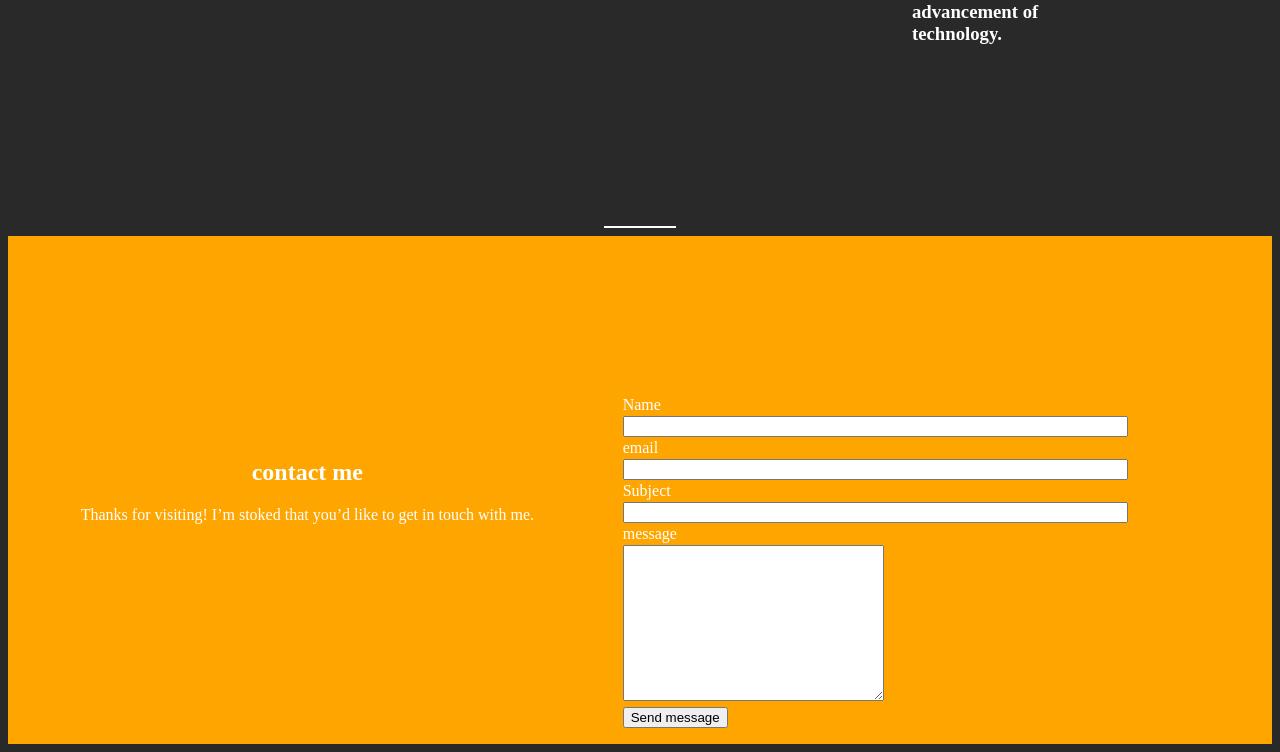
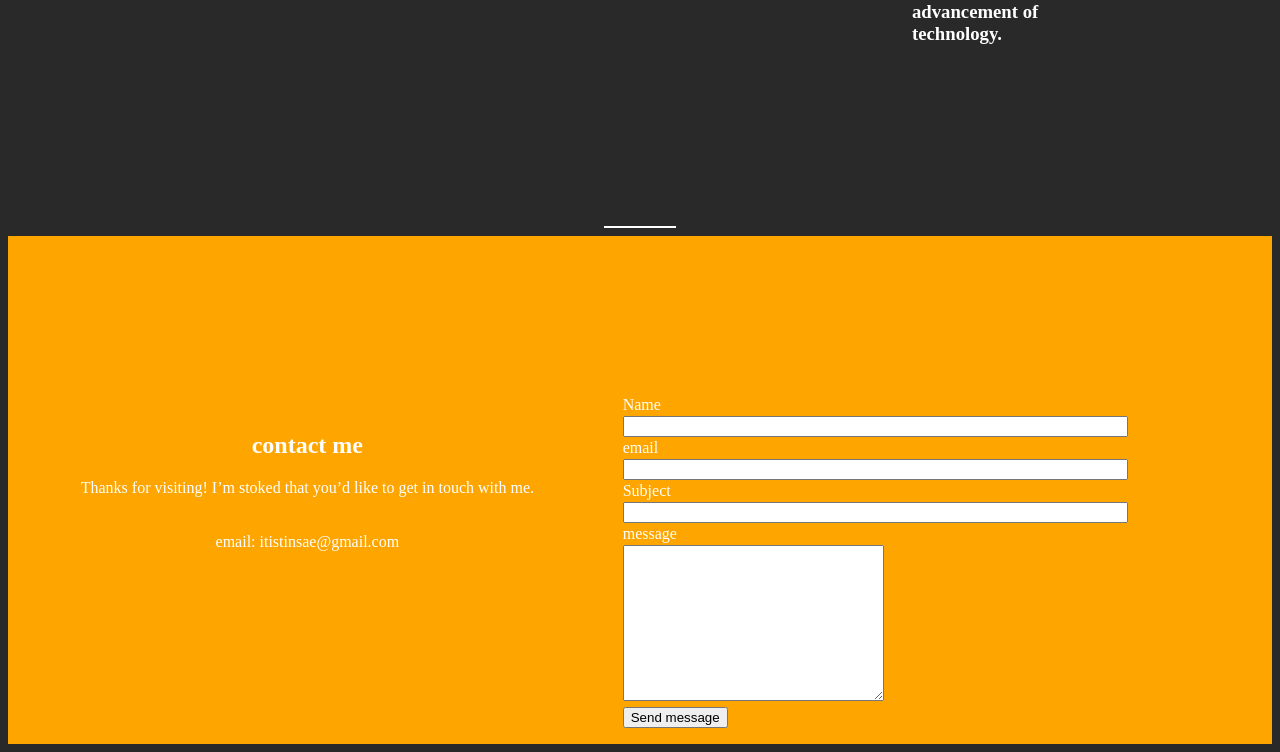
Before and after one commit to TinsaeAlemayehu/PersonalWeb, a plain HTML site: page index.html in a window 1280 px wide. Shown: the part 2795-3547 px from the top of the page. Drawn offline with Linux system fonts and the light colour scheme.

Commit message:
book are added

```diff
--- a/index.html
+++ b/index.html
@@ -14,6 +14,7 @@
 <a href="#contact">contact</a>&nbsp;&nbsp;&nbsp;&nbsp;
             </td>
             <td align="right">
+                <link rel="icon" href="demo_icon.gif" type="image/gif" sizes="16x16">
 
             </td>
         </tr>
@@ -87,8 +88,10 @@
                     <td align="center">
                         <h2>contact me</h2>
 
-                        <p>Thanks for visiting! I’m stoked that you’d like to get in touch with me.<br>
+                        <p>Thanks for visiting! I’m stoked that you’d like to get in touch with me.<br><br><br>
+                            email: itistinsae@gmail.com
                         </p>
+
                     </td>
                     <hr width="70" color="">
 
```
